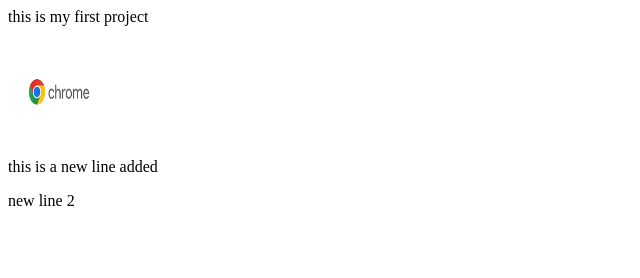
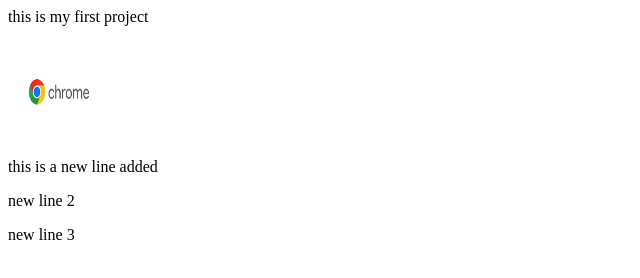
Before and after one commit to mariamosamae/testrepo, a plain HTML site: page index.html in a window 1280 px wide. Shown: the full height of the page, 0-640 px from the left. Drawn offline with Linux system fonts and the light colour scheme.

Commit message:
added new line 3

```diff
--- a/index.html
+++ b/index.html
@@ -2,3 +2,4 @@
 <img src="./imgs/exampleimg2.png" width="100" height="100"/>
 <p>this is a new line added</p>
 <p>new line 2</p>
+<p>new line 3</p>
```
